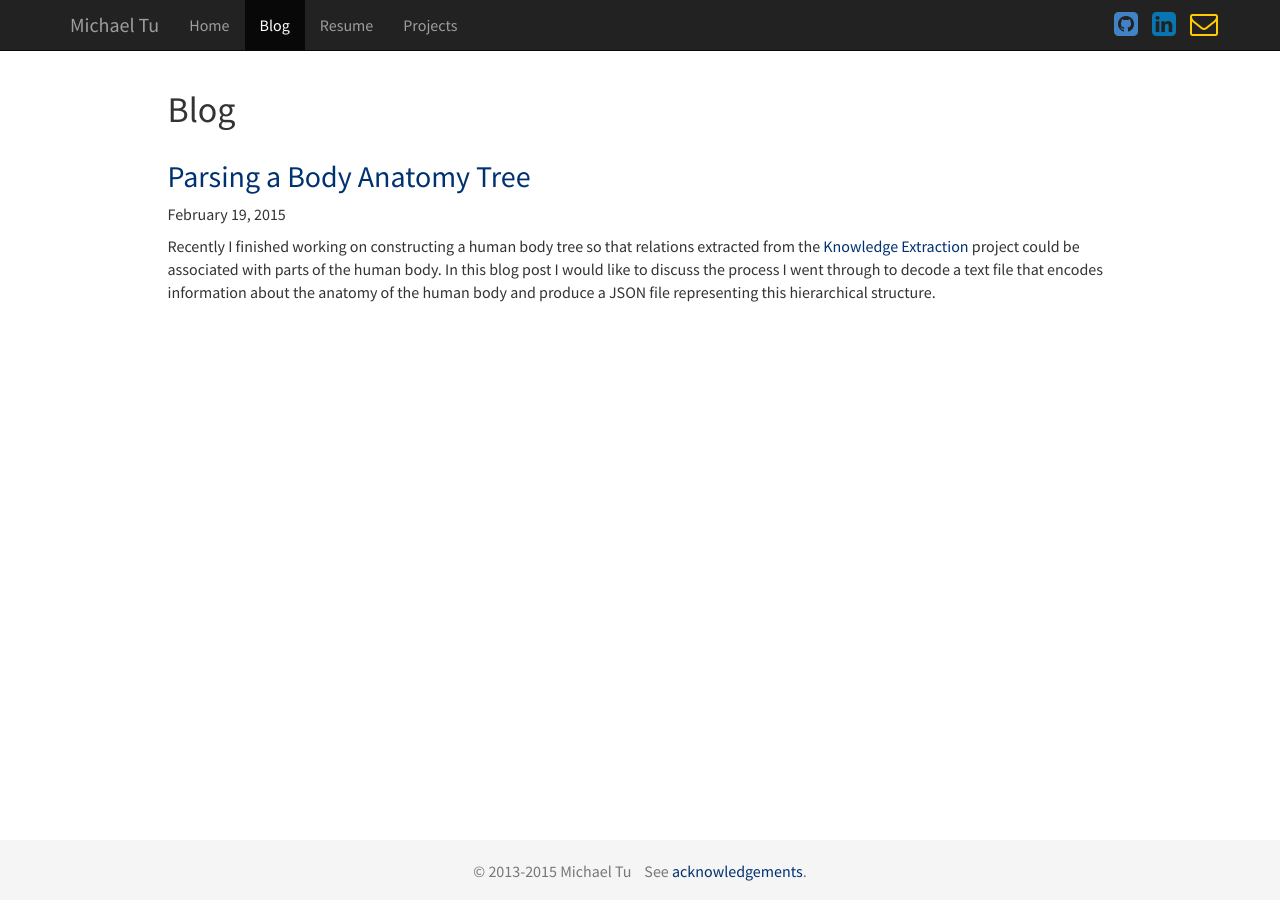
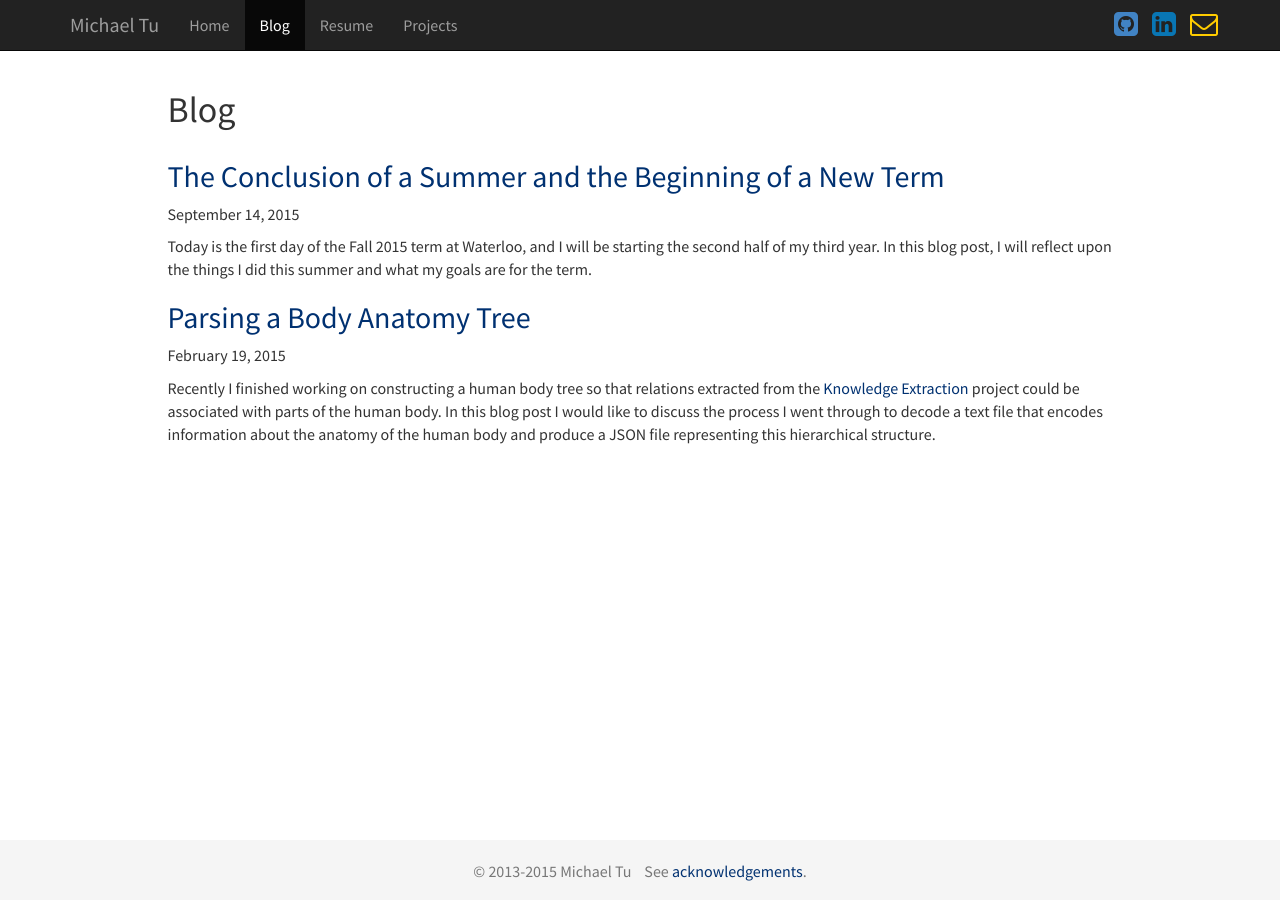
Before and after one commit to tuzhucheng/tuzhucheng.github.io, a Jekyll site: the page built from blog/index.html, in a window 1280 px wide. Built offline with Jekyll 4.4.1, drawn with Linux system fonts in a browser that asks for light colours; nearby versions of some CDN libraries; some web fonts are replaced; Markdown is read by kramdown in place of the engine named in the settings; the list of posts is cut into pages by our own code; comment, search, counter and statistics services are not loaded; some of the changed lines change nothing that is shown.

Commit message:
Add blog post on concluding 4th coop & starting 3B

```diff
--- /dev/null
+++ b/_posts/2015-09-14-the-conclusion-of-a-summer-and-the-beginnning-of-a-new-term.md
@@ -0,0 +1,29 @@
+---
+layout: post
+title: The Conclusion of a Summer and the Beginning of a New Term
+excerpt: Today is the first day of the Fall 2015 term at Waterloo, and I will be starting the second half of my third year. In this blog post, I will reflect upon the things I did this summer and what my goals are for the term.
+---
+
+Today is the first day of the Fall 2015 term at Waterloo, and I will be starting the second half of my third year. In this blog post, I will reflect upon the things I did this summer and what my goals are for the term.
+
+I just completed a summer internship in San Mateo, California about 2 weeks ago. During the internship I had the pleasure of working and learning alongside talented full time employees on my team and other teams. I also received mentorship from my supervisor who helped me to reflect upon my progress on a weekly basis, and got to work closely with a bright intern on the same team who lives in the Bay Area. My internship helped me to develop a strong interest in working with data, so I used the summer as an opportunity to learn more about the subject through online courses offered on edX.
+
+Previously, I took [Intro to Hadoop and MapReduce]( https://www.udacity.com/course/intro-to-hadoop-and-mapreduce--ud617) on Udacity, and learned about writing mappers and reducers for Hadoop Streaming to obtain aggregate statistics of large text files. In June, I took a course called [Introduction to Big Data with Apache Spark](https://www.edx.org/course/introduction-big-data-apache-spark-uc-berkeleyx-cs100-1x) and learned about easier ways of performing MapReduce. By composing calls to `map` and `reduce` together, passing a lambda function to each action, tasks such as getting the list of top k stores which have the highest revenues from a list of transactions can be performed much more easily and succinctly.
+
+In July, I took the successor of the Spark course, called [Scalable Machine Learning](https://www.edx.org/course/scalable-machine-learning-uc-berkeleyx-cs190-1x). This course taught me how to use MLlib in Spark to run linear and logistic regression algorithms in a distributed manner. Furthermore, the course taught how to analyze the time and space complexities of distributed algorithms, which was somewhat dry for me but should nevertheless be understood to justify using them. I hope to review the complexity calculations in the future.
+
+Throughout June to August, I also took a course called [The Analytics Edge](https://www.edx.org/course/analytics-edge-mitx-15-071x-0). This is by far my favorite course, since it taught me the process of approaching a data analysis problem through doing many assignments on exciting data sets. Although the course is taught in R, the process is language-agnostic and can be followed by other languages such as Python using pandas and scikit-learn. The best part about this course is the in-class Kaggle competition. Even though I did not spend as much time as I wanted to on the competition since my parents visited me and we travelled to southern California, I am happy that I still got to try out many techniques taught in the course. In the end my best model, measured using the AUC of the ROC curve, a characteristic for measuring how well a model can classify observations, turns out to be a pretty simple logistic regression model. When I get more time I hope to write more details about the courses I took this past summer.
+
+Besides pursuing my passion in working with data, I also visited the Grand Canyon, Las Vegas, Death Valley, Yosemite, Big Sur, Los Angeles, and San Diego. Here are a few pictures:
+
+![Photo 1](https://dl.dropboxusercontent.com/u/39814157/tuzhucheng.com/photos/IMG_1523.JPG)
+![Photo 2](https://dl.dropboxusercontent.com/u/39814157/tuzhucheng.com/photos/IMG_1629.jpg)
+![Photo 3](https://dl.dropboxusercontent.com/u/39814157/tuzhucheng.com/photos/IMG_2169.jpg)
+![Photo 4](https://dl.dropboxusercontent.com/u/39814157/tuzhucheng.com/photos/IMG_2207.jpg)
+
+After having lots of fun as an Orientation Leader to welcome new students to the university, a new term has come. Here are the most important goals for me in this new term - the so-called "New Term Resolutions". I really hope that I won't regret when looking back at this list at the end of the term:
+
+* **Avoid procrastination**: Make sure I don't fall behind too far and focus on the most highly-prioritized tasks. Speaking of which, I should start writing my work term report right after finishing this post.
+* **Allocate more time for sports/exercise and music**: I should aim go to the gym to play badminton as I promised a friend and exercise on a more regular basis. In addition, I didn't get a chance to keep learning playing guitar at all last term, and should make time for that this term.
+
+This is it for today. Hope I will have free time to write a new blog post soon.
--- a/blog/index.html
+++ b/blog/index.html
@@ -4,6 +4,7 @@
 <html lang="en">
   <head>
     {% include head_includes.html %}
+    <link rel="stylesheet" href="/css/post.css">
     <title>Michael Tu</title>
   </head>
   <body>
--- a/css/post.scss
+++ b/css/post.scss
@@ -2,4 +2,5 @@
 ---
 img {
   max-width: 100%;
+  margin-bottom: 10px;
 }
```
Also changed, not shown: _config.yml (line endings or trailing spaces), 1 other file.
